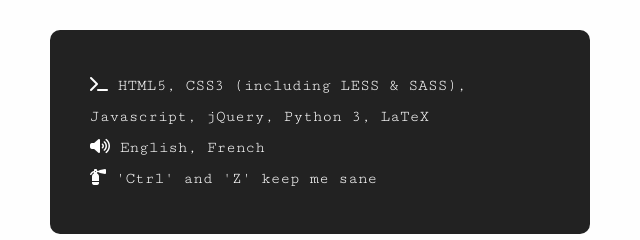
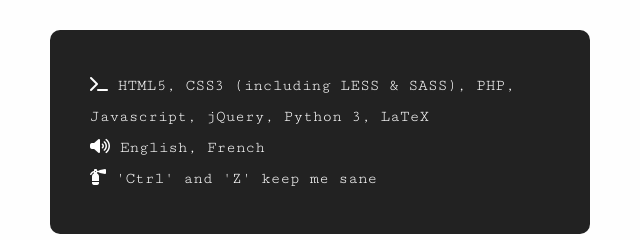
Before and after one commit to georgiabains/portfolio_old, a website: page index.html in a window 1280 px wide. Shown: the part 1258-1498 px from the top of the page, 50-690 px from the left. Drawn offline with nearby package versions, Linux system fonts and the light colour scheme.

Commit message:
php lang update

```diff
--- a/index.html
+++ b/index.html
@@ -116,7 +116,7 @@
                 <p>I am a web designer & developer from England, based in Canada. I started teaching myself how to code in 2014, by playing around with customizing and building <a href="http://wonderfullythemes.tumblr.com" target="_blank">Tumblr themes <i class="fa fa-external-link"></i></a>. Since then, I've been steadily learning new features, and adjusting my coding habits to fit new design concepts.</p>
 
                 <ul>
-                    <li><i class="fa fa-terminal"></i> HTML5, CSS3 (including LESS & SASS), Javascript, jQuery, Python 3, LaTeX</li>
+                    <li><i class="fa fa-terminal"></i> HTML5, CSS3 (including LESS & SASS), PHP, Javascript, jQuery, Python 3, LaTeX</li>
                     <li><i class="fa fa-volume-up"></i> English, French</li>
                     <li><i class="fa fa-fire-extinguisher"></i> 'Ctrl' and 'Z' keep me sane</li>
                 </ul>
```
Also changed, not shown: 2 other files.
